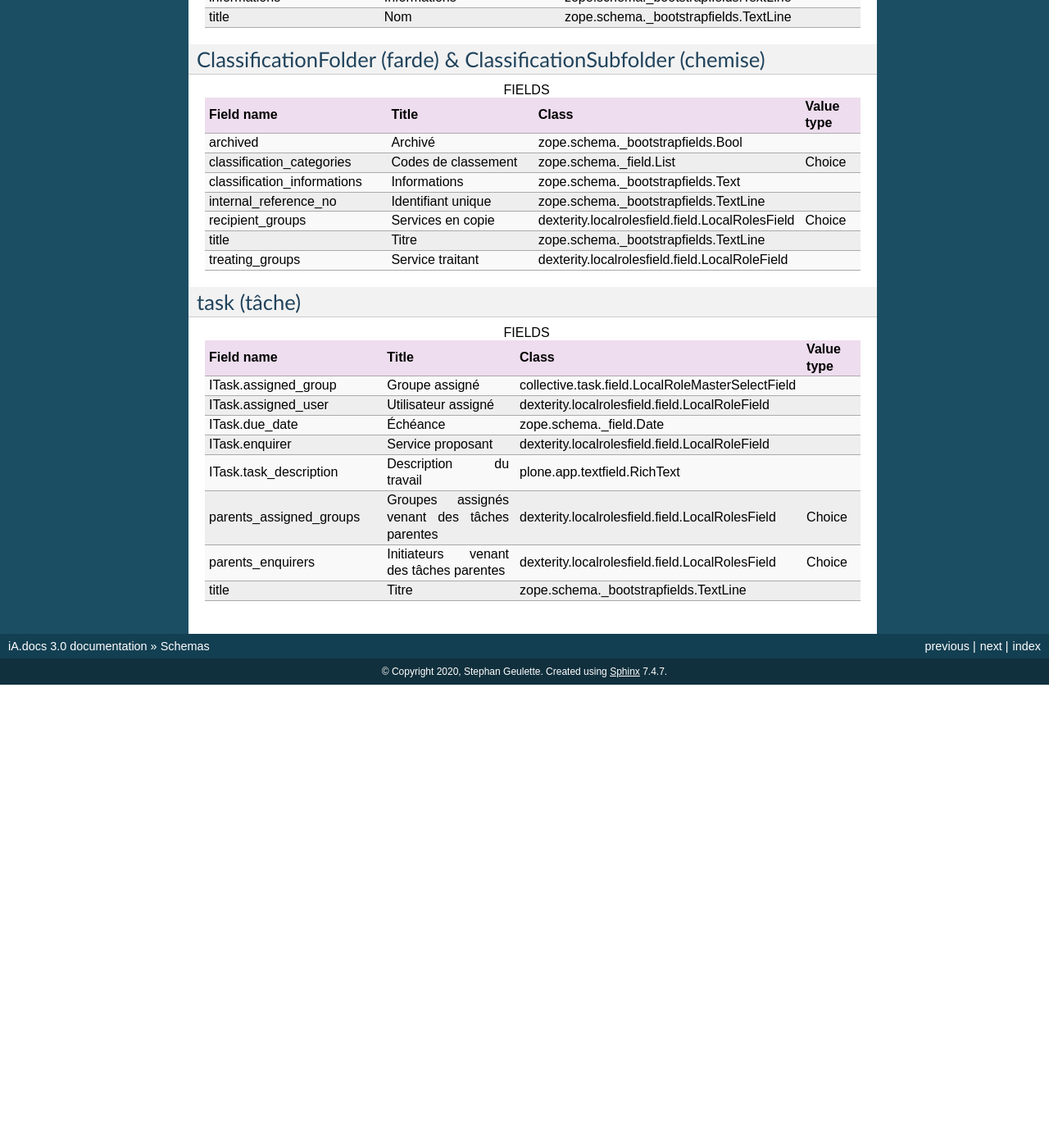
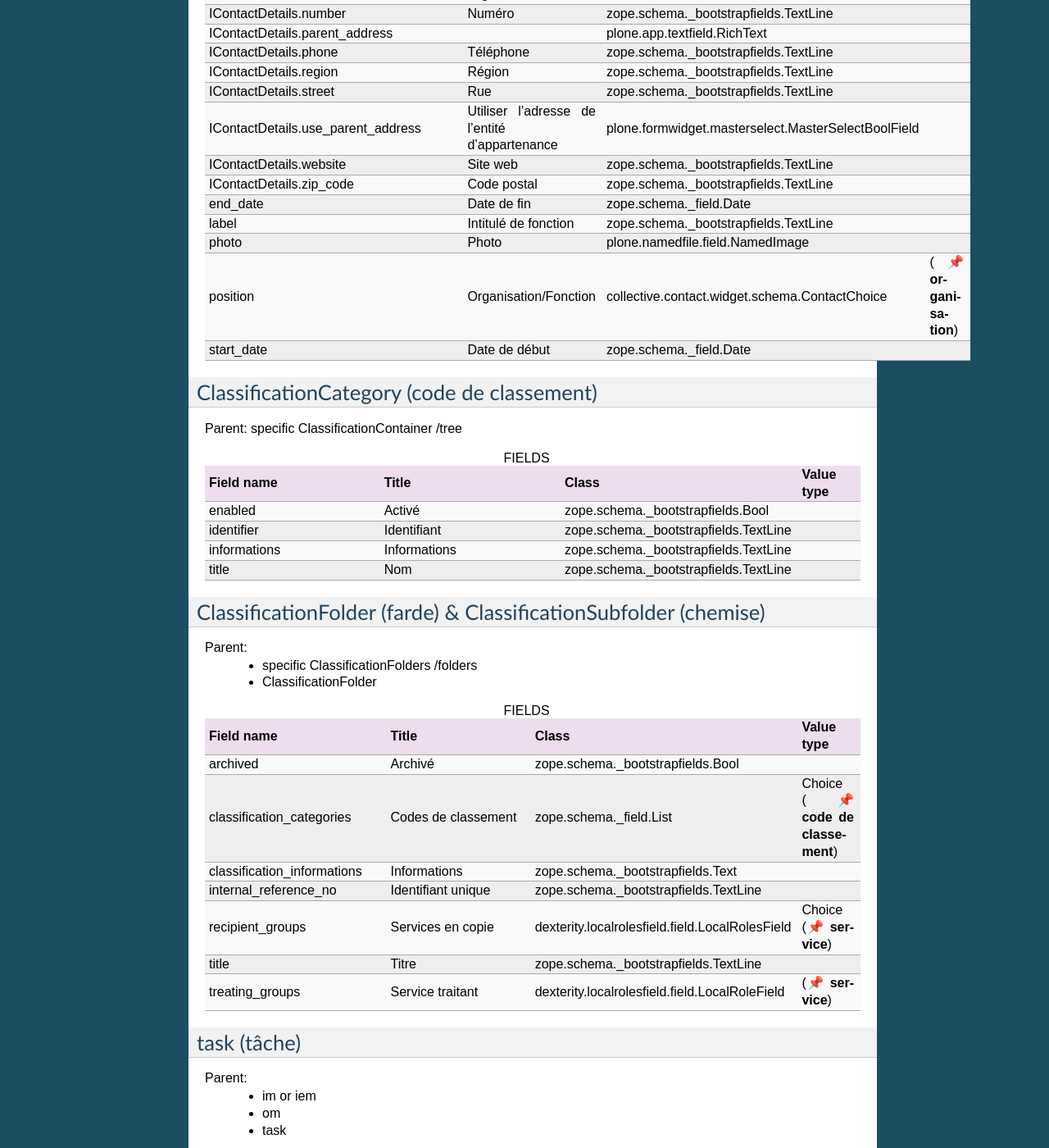
Before and after one commit to IMIO/server.dmsmail, a Sphinx documentation site: the page built from docs/source/schemas.rst, in a window 1280 px wide and 1400 px high, scrolled down 6165 px. Shown: the whole window at 82% size. Built offline with Sphinx 7.4.7, drawn with Linux system fonts in a browser that asks for light colours; before the commit the page ends 7000 px from its top, so only the background shows below that; some of the changed text lies outside the part shown.

```diff
--- a/docs/source/index.rst
+++ b/docs/source/index.rst
@@ -14,6 +14,7 @@ Contents:
    schemas
    security
    indexes
+   pipeline_recovery
    pipeline_contact
    utils
    test
--- a/docs/source/schemas.rst
+++ b/docs/source/schemas.rst
@@ -16,6 +16,8 @@ Fields Tables with:
 **********************************************************************
 dmsincomingmail (courrier entrant) & dmsincoming_email (email entrant)
 **********************************************************************
+
+Parent: specific Folder /incoming-mail
 
 .. list-table:: FIELDS
    :widths: 30 30 30 10
@@ -105,6 +107,8 @@ dmsincomingmail (courrier entrant) & dmsincoming_email (email entrant)
 **********************************
 dmsoutgoingmail (courrier sortant)
 **********************************
+
+Parent: specific Folder /outgoing-mail
 
 .. list-table:: FIELDS
    :widths: 30 30 30 10
@@ -227,6 +231,10 @@ dmsoutgoingmail (courrier sortant)
 dmsmainfile & dmsommainfile (fichier ged)
 *****************************************
 
+Parent:
+    * im or iem
+    * om
+
 .. list-table:: FIELDS
    :widths: 30 30 30 10
    :header-rows: 1
@@ -284,6 +292,10 @@ dmsmainfile & dmsommainfile (fichier ged)
 dmsappendixfile (annexe)
 ************************
 
+Parent:
+    * im or iem
+    * om
+
 .. list-table:: FIELDS
    :widths: 30 30 30 10
    :header-rows: 1
@@ -308,6 +320,8 @@ dmsappendixfile (annexe)
 ********************
 directory (annuaire)
 ********************
+
+Specific object /contacts
 
 .. list-table:: FIELDS
    :widths: 30 30 30 10
@@ -433,11 +451,13 @@ organization (organisation)
    * - organization_type
      - Type ou niveau
      - zope.schema._field.Choice
-     -
+     - (📌 **type ou niveau de l'annuaire**)
 
 *****************
 person (personne)
 *****************
+
+Parent: directory /contacts
 
 .. list-table:: FIELDS
    :widths: 30 30 30 10
@@ -627,7 +649,7 @@ held_position (fonction occupée)
    * - position
      - Organisation/Fonction
      - collective.contact.widget.schema.ContactChoice
-     -
+     - (📌 **organisation**)
    * - start_date
      - Date de début
      - zope.schema._field.Date
@@ -636,6 +658,8 @@ held_position (fonction occupée)
 *******************************************
 ClassificationCategory (code de classement)
 *******************************************
+
+Parent: specific ClassificationContainer /tree
 
 .. list-table:: FIELDS
    :widths: 30 30 30 10
@@ -666,6 +690,10 @@ ClassificationCategory (code de classement)
 ClassificationFolder (farde) & ClassificationSubfolder (chemise)
 ****************************************************************
 
+Parent:
+    * specific ClassificationFolders /folders
+    * ClassificationFolder
+
 .. list-table:: FIELDS
    :widths: 30 30 30 10
    :header-rows: 1
@@ -681,7 +709,7 @@ ClassificationFolder (farde) & ClassificationSubfolder (chemise)
    * - classification_categories
      - Codes de classement
      - zope.schema._field.List
-     - Choice
+     - Choice (📌 **code de classement**)
    * - classification_informations
      - Informations
      - zope.schema._bootstrapfields.Text
@@ -693,7 +721,7 @@ ClassificationFolder (farde) & ClassificationSubfolder (chemise)
    * - recipient_groups
      - Services en copie
      - dexterity.localrolesfield.field.LocalRolesField
-     - Choice
+     - Choice (📌 **service**)
    * - title
      - Titre
      - zope.schema._bootstrapfields.TextLine
@@ -701,11 +729,16 @@ ClassificationFolder (farde) & ClassificationSubfolder (chemise)
    * - treating_groups
      - Service traitant
      - dexterity.localrolesfield.field.LocalRoleField
-     -
+     - (📌 **service**)
 
 ************
 task (tâche)
 ************
+
+Parent:
+    * im or iem
+    * om
+    * task
 
 .. list-table:: FIELDS
    :widths: 30 30 30 10
@@ -718,11 +751,11 @@ task (tâche)
    * - ITask.assigned_group
      - Groupe assigné
      - collective.task.field.LocalRoleMasterSelectField
-     -
+     - (📌 **service**)
    * - ITask.assigned_user
      - Utilisateur assigné
      - dexterity.localrolesfield.field.LocalRoleField
-     -
+     - (📌 **utilisateur d'un groupe**)
    * - ITask.due_date
      - Échéance
      - zope.schema._field.Date
@@ -730,7 +763,7 @@ task (tâche)
    * - ITask.enquirer
      - Service proposant
      - dexterity.localrolesfield.field.LocalRoleField
-     -
+     - (📌 **service**)
    * - ITask.task_description
      - Description du travail
      - plone.app.textfield.RichText
@@ -738,11 +771,11 @@ task (tâche)
    * - parents_assigned_groups
      - Groupes assignés venant des tâches parentes
      - dexterity.localrolesfield.field.LocalRolesField
-     - Choice
+     - Choice (📌 **service**)
    * - parents_enquirers
      - Initiateurs venant des tâches parentes
      - dexterity.localrolesfield.field.LocalRolesField
-     - Choice
+     - Choice (📌 **service**)
    * - title
      - Titre
      - zope.schema._bootstrapfields.TextLine
```
Also changed, not shown: other parts of docs/source/schemas.rst (+7 -1 lines), docs/source/pipeline_recovery.rst (added, +69 -0 lines).
